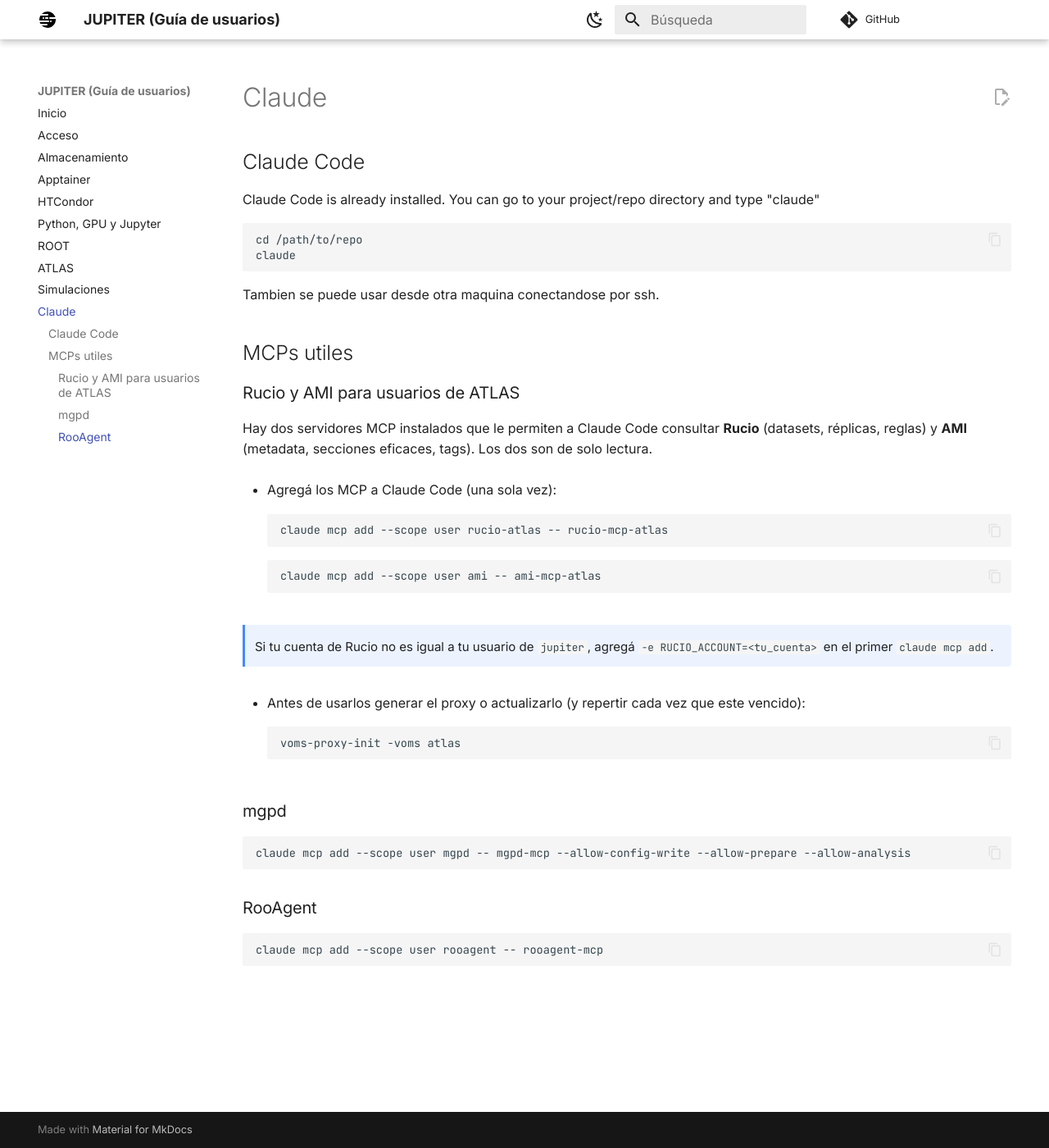
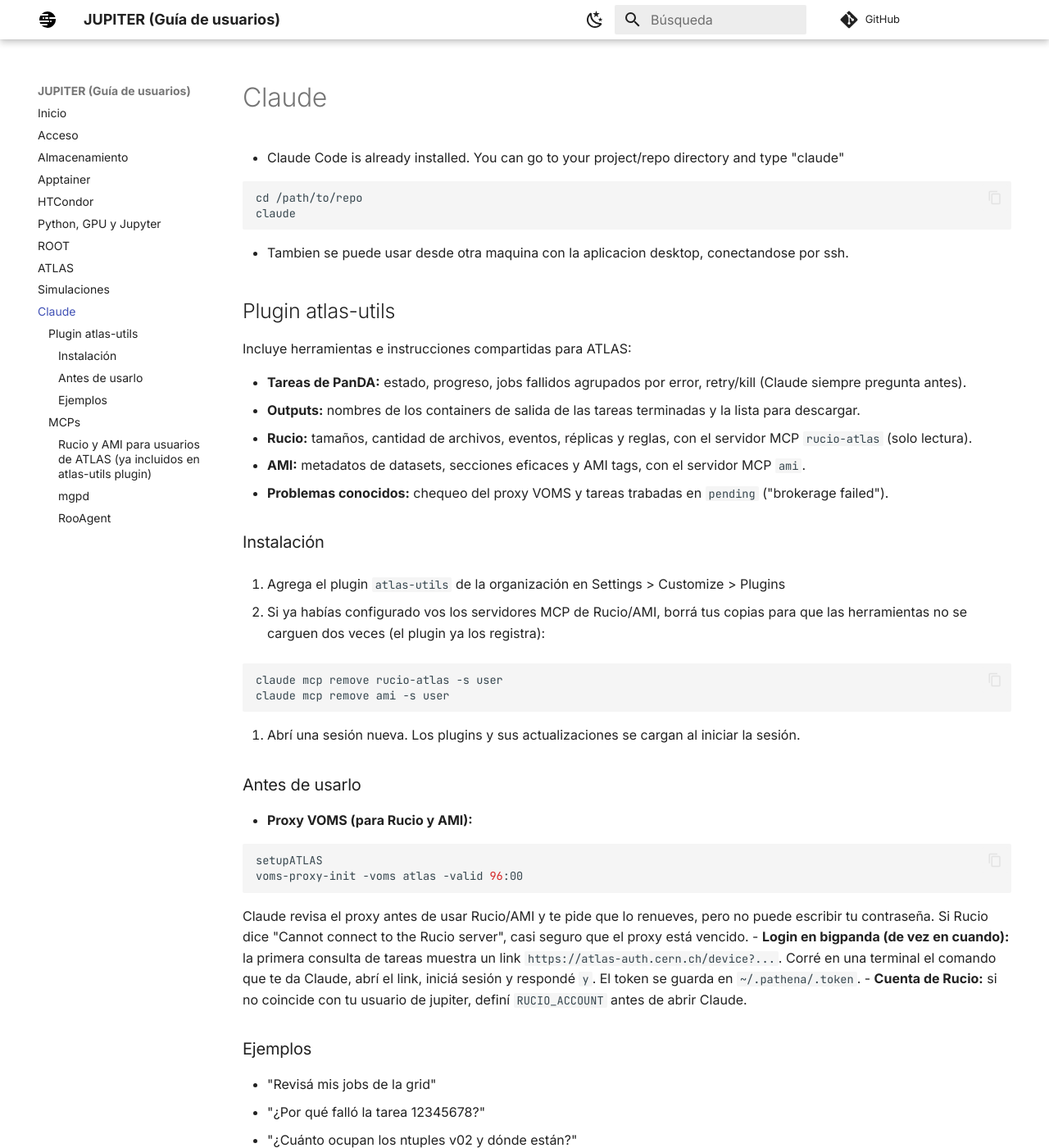
Before and after one commit to franaln/jupiter-guide, an MkDocs documentation site: the page built from docs/claude.md, in a window 1280 px wide and 1400 px high. Shown: the whole window at 82% size. Built offline with MkDocs 1.6.1 and Material for MkDocs 9.7.7, drawn with Linux system fonts in a browser that asks for light colours; comment, search, counter and statistics services are not loaded; some of the changed text lies outside the part shown.

Commit message:
Migrate guide build from MkDocs Material to Zensical
- requirements: zensical==0.1.3 (Material for MkDocs maintenance ended)
- CI: build with `zensical build --strict`; Pages deploy unchanged
- README: local preview with Python 3.12 and `zensical serve`
- Update Claude page (atlas-utils plugin, mgpd options), add logo variants,
  hide edit button

Co-Authored-By: Claude Opus 5.5 <noreply@anthropic.com>

````diff
--- a/docs/claude.md
+++ b/docs/claude.md
@@ -1,23 +1,72 @@
 # Claude
 
 
-## Claude Code
 
-Claude Code is already installed. You can go to your project/repo directory and type "claude"
+- Claude Code is already installed. You can go to your project/repo directory and type "claude"
 
 ```
 cd /path/to/repo
 claude
 ```
 
-Tambien se puede usar desde otra maquina conectandose por ssh.
+- Tambien se puede usar desde otra maquina con la aplicacion desktop, conectandose por ssh.
 
 
+## Plugin atlas-utils
 
-## MCPs utiles
+Incluye herramientas e instrucciones
+compartidas para ATLAS:
+
+- **Tareas de PanDA:** estado, progreso, jobs fallidos agrupados por error, retry/kill (Claude siempre pregunta antes).
+- **Outputs:** nombres de los containers de salida de las tareas terminadas y la lista para descargar.
+- **Rucio:** tamaños, cantidad de archivos, eventos, réplicas y reglas, con el servidor MCP `rucio-atlas` (solo lectura).
+- **AMI:** metadatos de datasets, secciones eficaces y AMI tags, con el servidor MCP `ami`.
+- **Problemas conocidos:** chequeo del proxy VOMS y tareas trabadas en `pending` ("brokerage failed").
+
+### Instalación
+
+1. Agrega el plugin `atlas-utils` de la organización en Settings > Customize > Plugins
+
+2. Si ya habías configurado vos los servidores MCP de Rucio/AMI, borrá tus copias para que las herramientas no se carguen dos veces (el plugin ya los registra):
+
+   ```bash
+   claude mcp remove rucio-atlas -s user
+   claude mcp remove ami -s user
+   ```
+
+4. Abrí una sesión nueva. Los plugins y sus actualizaciones se cargan al iniciar la sesión.
+
+### Antes de usarlo
+
+- **Proxy VOMS (para Rucio y AMI):**
+
+  ```bash
+  setupATLAS
+  voms-proxy-init -voms atlas -valid 96:00
+  ```
+
+  Claude revisa el proxy antes de usar Rucio/AMI y te pide que lo renueves, pero no puede
+  escribir tu contraseña. Si Rucio dice "Cannot connect to the Rucio server", casi seguro que
+  el proxy está vencido.
+- **Login en bigpanda (de vez en cuando):** la primera consulta de tareas muestra un link
+  `https://atlas-auth.cern.ch/device?...`. Corré en una terminal el comando que te da Claude,
+  abrí el link, iniciá sesión y respondé `y`. El token se guarda en `~/.pathena/.token`.
+- **Cuenta de Rucio:** si no coincide con tu usuario de jupiter, definí `RUCIO_ACCOUNT` antes
+  de abrir Claude.
+
+### Ejemplos
+
+- "Revisá mis jobs de la grid"
+- "¿Por qué falló la tarea 12345678?"
+- "¿Cuánto ocupan los ntuples v02 y dónde están?"
+- "Dame la lista para descargar con rucio de las tareas terminadas"
+- "¿Por qué esta tarea sigue en pending?"
 
 
-### Rucio y AMI para usuarios de ATLAS
+## MCPs
+
+
+### Rucio y AMI para usuarios de ATLAS (ya incluidos en atlas-utils plugin)
 
 Hay dos servidores MCP instalados que le permiten a Claude Code consultar **Rucio** (datasets, réplicas, reglas) y **AMI** (metadata, secciones eficaces, tags). Los dos son de solo lectura.
 
@@ -44,8 +93,15 @@ Hay dos servidores MCP instalados que le permiten a Claude Code consultar **Ruci
 ### mgpd
 
 ```bash
-claude mcp add --scope user mgpd -- mgpd-mcp --allow-config-write --allow-prepare --allow-analysis
+claude mcp add --scope user mgpd -- mgpd-mcp --allow-config-write --allow-prepare --allow-merge --allow-execute --allow-analysis
 ```
+| Options | Actions |
+| --- | --- |
+| `--allow-config-write` | Create/copy projects, create analysis starters and save reviewed YAML edits |
+| `--allow-prepare` | Prepare productions and selected recoveries |
+| `--allow-execute` | Submit prepared productions to Condor |
+| `--allow-merge` | Merge validated outputs |
+| `--allow-analysis` | Run reviewed analyses of existing outputs (never generation or submission) |
 
 ### RooAgent
 
--- a/mkdocs.yml
+++ b/mkdocs.yml
@@ -14,7 +14,7 @@ theme:
     - navigation.top
     - search.highlight
     - content.code.copy
-    - content.action.edit
+    # - content.action.edit
   font:
     text: Inter
     code: JetBrains Mono
--- a/requirements.txt
+++ b/requirements.txt
@@ -1 +1 @@
-mkdocs-material==9.8.1
+zensical==0.1.3
````
Also changed, not shown: README.md (+3 -3 lines), docs/assets/logo1.svg (added), docs/assets/logo2.svg (added), 1 other file.
